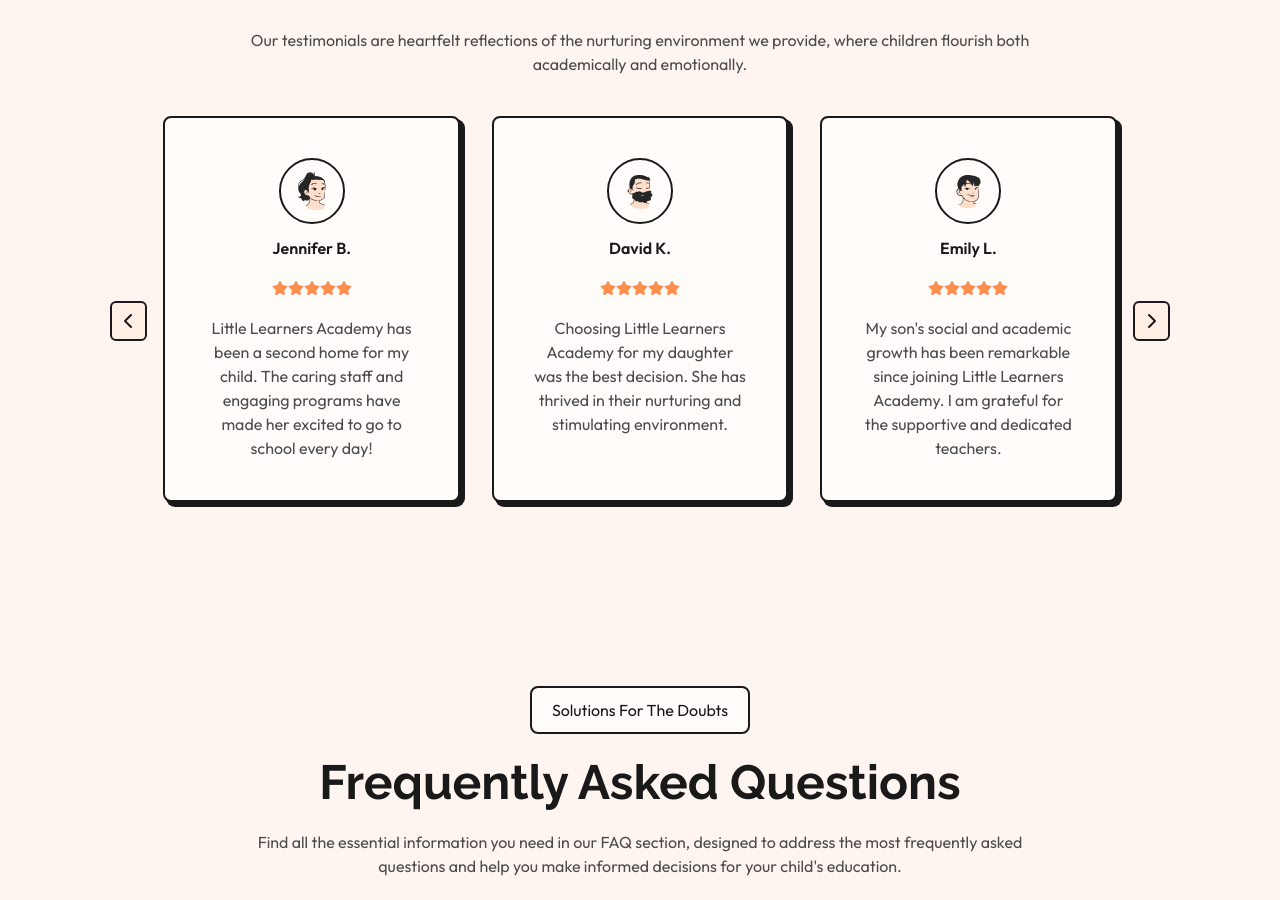
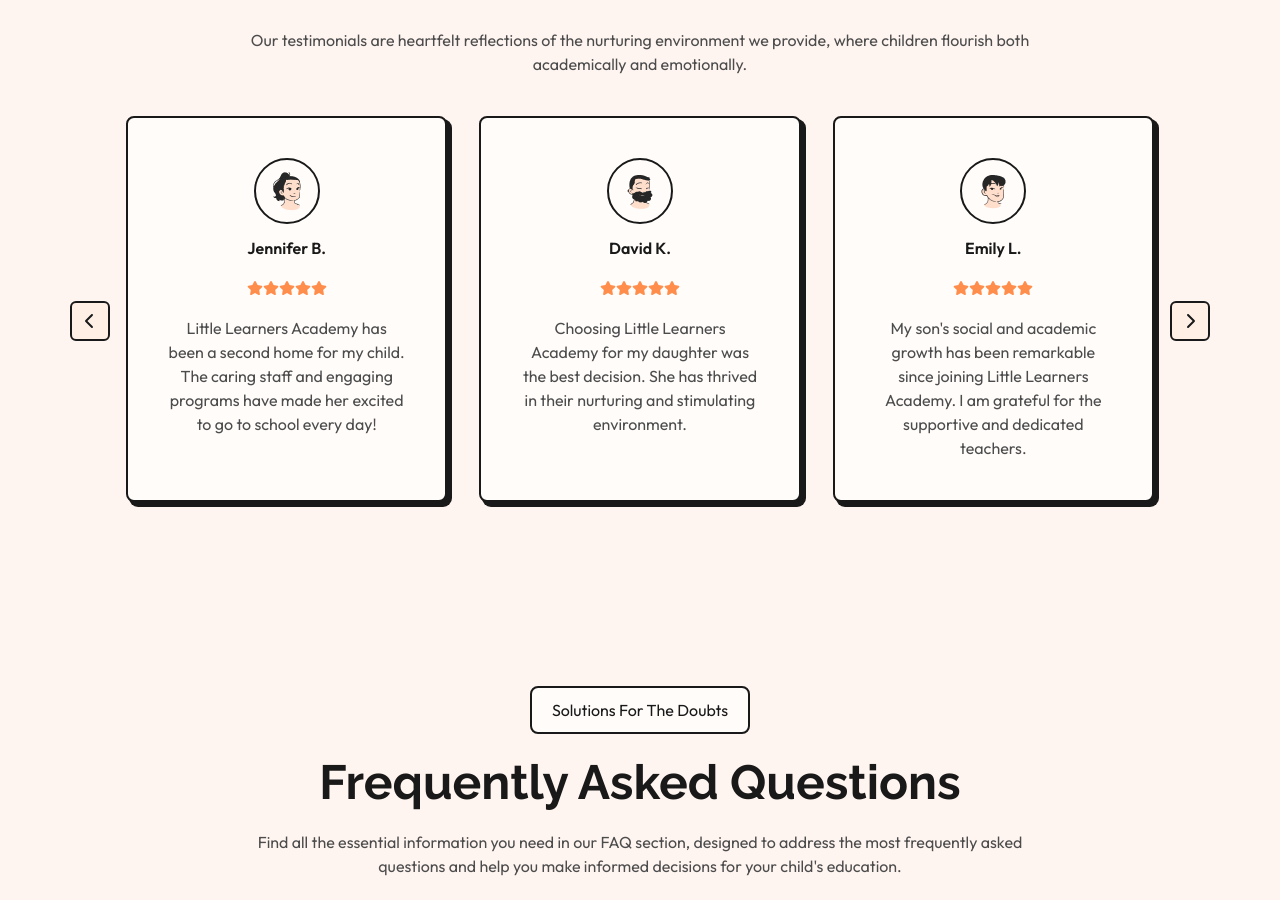
Before and after one commit to zealfemi/little-learners, a Next.js app: page / in a window 1280 px wide. Shown: the part 1855-2755 px from the top of the page. Built offline with nearby package versions, Linux system fonts and the light colour scheme.

Commit message:
fixed buttons position

```diff
--- a/app/_components/Carousel.tsx
+++ b/app/_components/Carousel.tsx
@@ -89,9 +89,7 @@ function Slides({ slides }: slidesType) {
           transform: `translateX(-${currentIndex * (100 / itemsPerPage)}%)`,
         }}>
         {slides.map((slide, index) => (
-          <div
-            key={index}
-            className="w-full md:w-2/4 lg:w-1/3 shrink-0 px-2 lg:px-4">
+          <div key={index} className="w-full md:w-2/4 lg:w-1/3 shrink-0 px-4">
             {slide}
           </div>
         ))}
@@ -103,28 +101,30 @@ function Slides({ slides }: slidesType) {
 // 4. Buttons Wrapper uses totalSlides from Context to hide itself if not needed
 function SlideButtons({ children }: PropsWithChildren) {
   return (
-    <div className="flex items-center justify-end md:px-10">{children}</div>
+    <div className="relative flex items-center justify-end gap-6 md:px-10">
+      {children}
+    </div>
   );
 }
 
 // 5. Removed absolute positioning so they sit perfectly inside your Flex wrapper
-function LeftButton() {
+function LeftButton({ position }: { position: string }) {
   const { prevSlide, totalSlides } = useCarouselContext();
   return (
     <button
       onClick={prevSlide}
-      className={`${totalSlides <= 3 ? "md:hidden" : ""} border-2 border-secondary-800 bg-primary-300 hover:bg-primary-400 cursor-pointer w-10 h-10 rounded-md grid place-items-center transition-colors z-10`}>
+      className={`${totalSlides <= 3 ? "md:hidden" : ""} ${position === "side" ? "absolute left-0 top-1/2 -translate-y-1/2" : ""} border-2 border-secondary-800 bg-primary-300 hover:bg-primary-400 cursor-pointer w-10 h-10 rounded-md grid place-items-center transition-colors z-10`}>
       <FaChevronLeft className="text-secondary-800" />
     </button>
   );
 }
 
-function RightButton() {
+function RightButton({ position }: { position: string }) {
   const { nextSlide, totalSlides } = useCarouselContext();
   return (
     <button
       onClick={nextSlide}
-      className={`${totalSlides <= 3 ? "md:hidden" : ""} border-2 border-secondary-800 bg-primary-300 hover:bg-primary-400 cursor-pointer w-10 h-10 rounded-md grid place-items-center transition-colors z-10`}>
+      className={`${totalSlides <= 3 ? "md:hidden" : ""} ${position === "side" ? "absolute right-0 top-1/2 -translate-y-1/2" : ""} border-2 border-secondary-800 bg-primary-300 hover:bg-primary-400 cursor-pointer w-10 h-10 rounded-md grid place-items-center transition-colors z-10`}>
       <FaChevronRight className="text-secondary-800" />
     </button>
   );
--- a/app/_components/Testimonials.tsx
+++ b/app/_components/Testimonials.tsx
@@ -91,10 +91,10 @@ export default function Testimonials() {
       <div className="mt-10 h-full">
         <Carousel>
           <Carousel.Buttons>
-            <Carousel.LeftButton />
+            <Carousel.LeftButton position="side" />
             <Carousel.Slides slides={cards}></Carousel.Slides>
 
-            <Carousel.RightButton />
+            <Carousel.RightButton position="side" />
           </Carousel.Buttons>
         </Carousel>
       </div>
```
